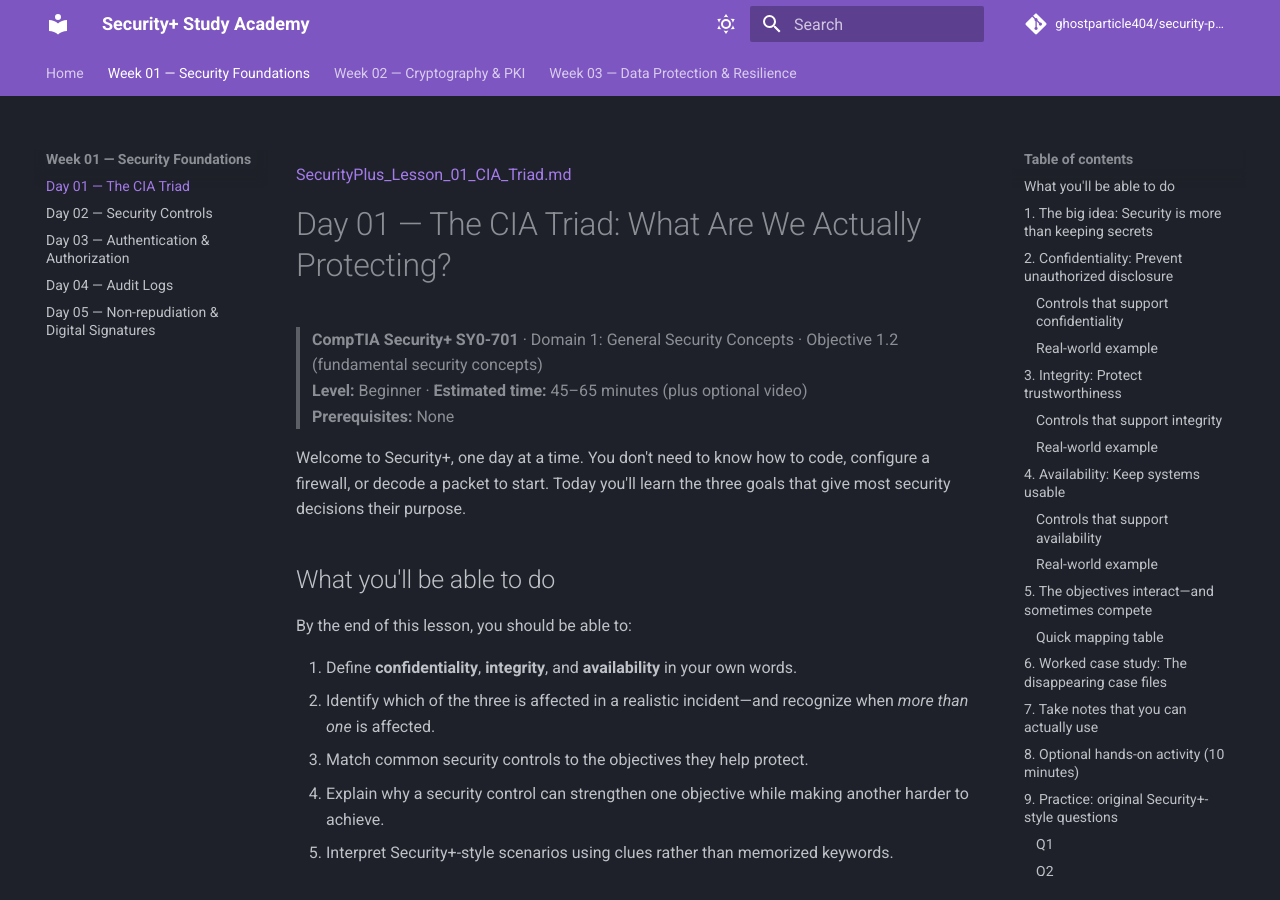
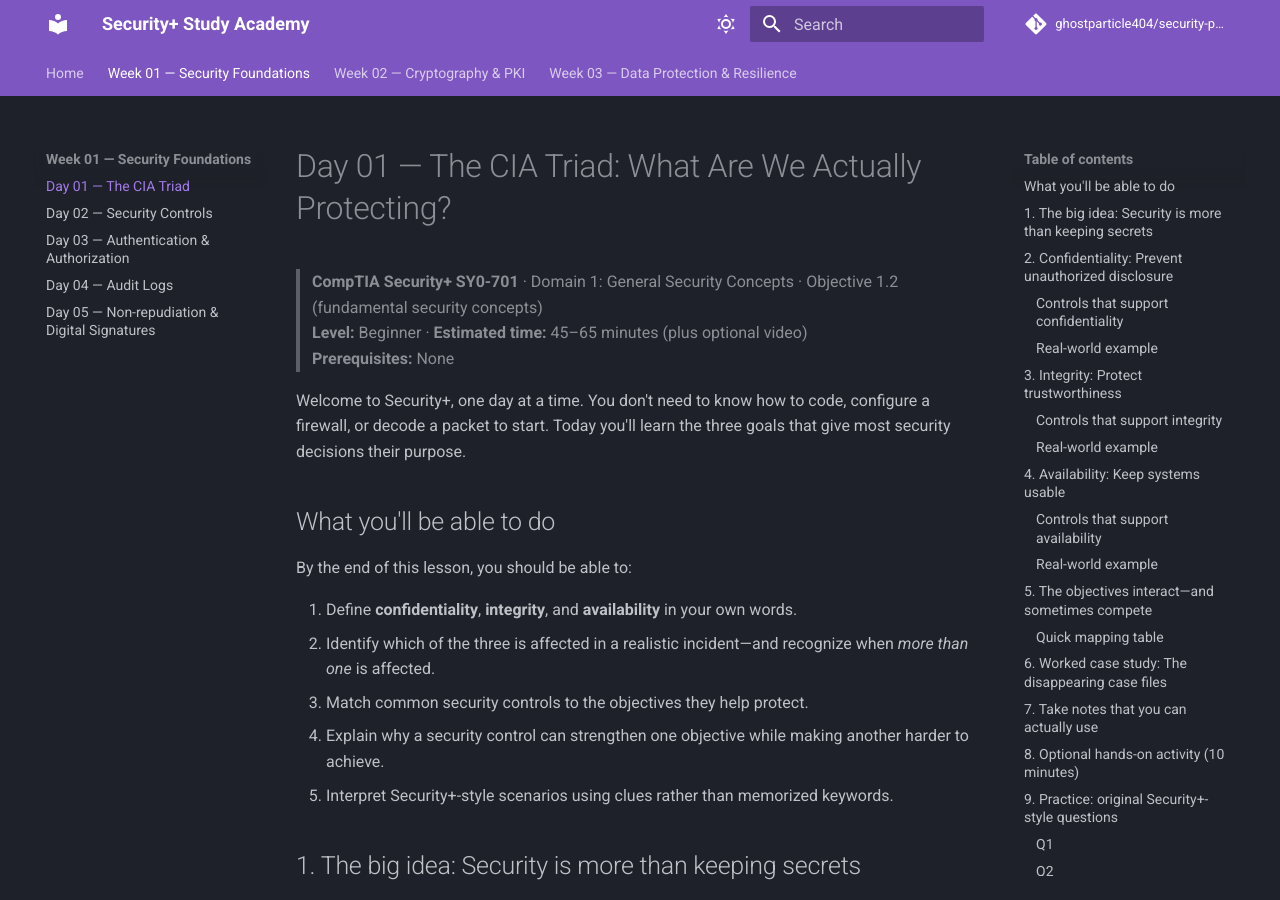
Before and after one commit to ghostparticle404/security-plus-study-academy, an MkDocs documentation site: the page built from docs/week-01/day-01-cia-triad.md, in a window 1280 px wide and 900 px high. Built offline with MkDocs 1.6.1 and Material for MkDocs 9.7.7, drawn with Linux system fonts in a browser that asks for light colours; comment, search, counter and statistics services are not loaded.

Commit message:
day-01-cia-triad

```diff
--- a/docs/week-01/day-01-cia-triad.md
+++ b/docs/week-01/day-01-cia-triad.md
@@ -1,4 +1,3 @@
-[SecurityPlus_Lesson_01_CIA_Triad.md](https://github.com/user-attachments/files/33914801/SecurityPlus_Lesson_01_CIA_Triad.md)
 # Day 01 — The CIA Triad: What Are We Actually Protecting?
 
 > **CompTIA Security+ SY0-701** · Domain 1: General Security Concepts · Objective 1.2 (fundamental security concepts)
```
